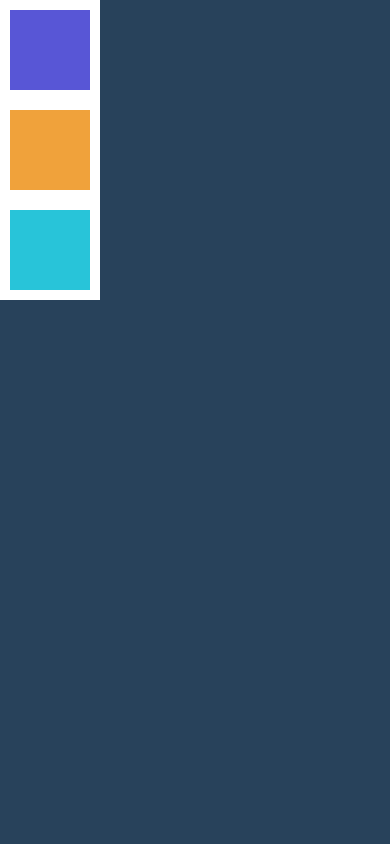
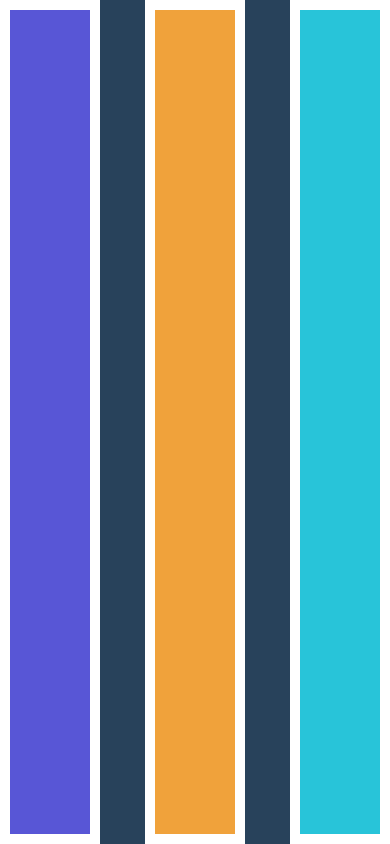
Before and after one commit to nahuelbentos/curso-react-native, a React Native app in the folder 02-MiPrimerApp/: screen / in a window 390 px wide. Built offline with nearby package versions, Linux system fonts and the light colour scheme.

Commit message:
Fin tarea 5

```diff
--- a/02-MiPrimerApp/src/screens/TareaScreen.tsx
+++ b/02-MiPrimerApp/src/screens/TareaScreen.tsx
@@ -15,24 +15,26 @@ const styles = StyleSheet.create({
   container: {
     flex: 1,
     backgroundColor: '#28425B',
+    flexDirection: 'row',
+    justifyContent: 'space-between',
   },
   cajaMorada: {
     width: 100,
-    height: 100,
+    height: '100%',
     borderWidth: 10,
     borderColor: 'white',
     backgroundColor: '#5856D6',
   },
   cajaNaranja: {
     width: 100,
-    height: 100,
+    height: '100%',
     borderWidth: 10,
     borderColor: 'white',
     backgroundColor: '#F0A23B',
   },
   cajaAzul: {
     width: 100,
-    height: 100,
+    height: '100%',
     borderWidth: 10,
     borderColor: 'white',
     backgroundColor: '#28C4D9',
```
